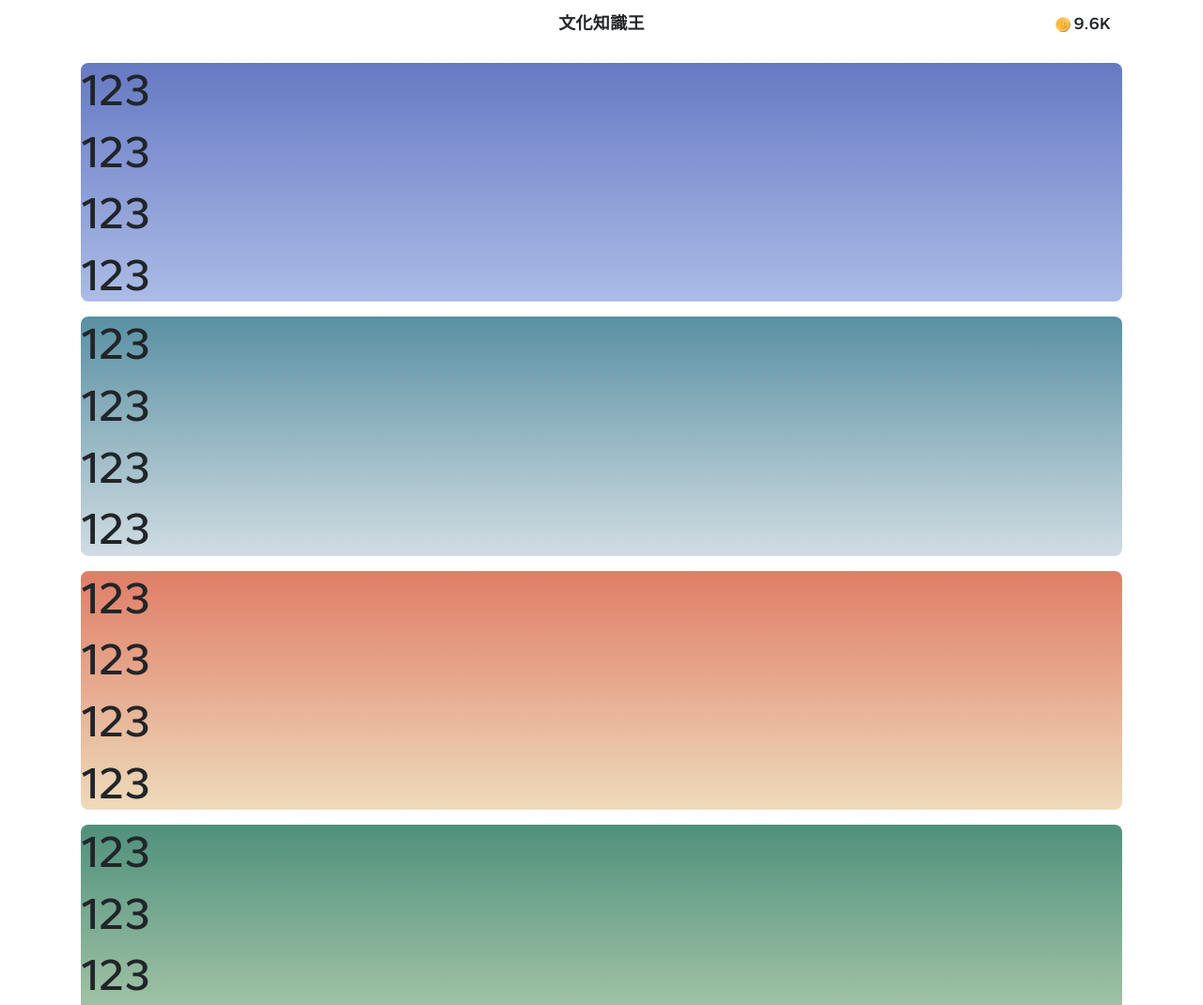
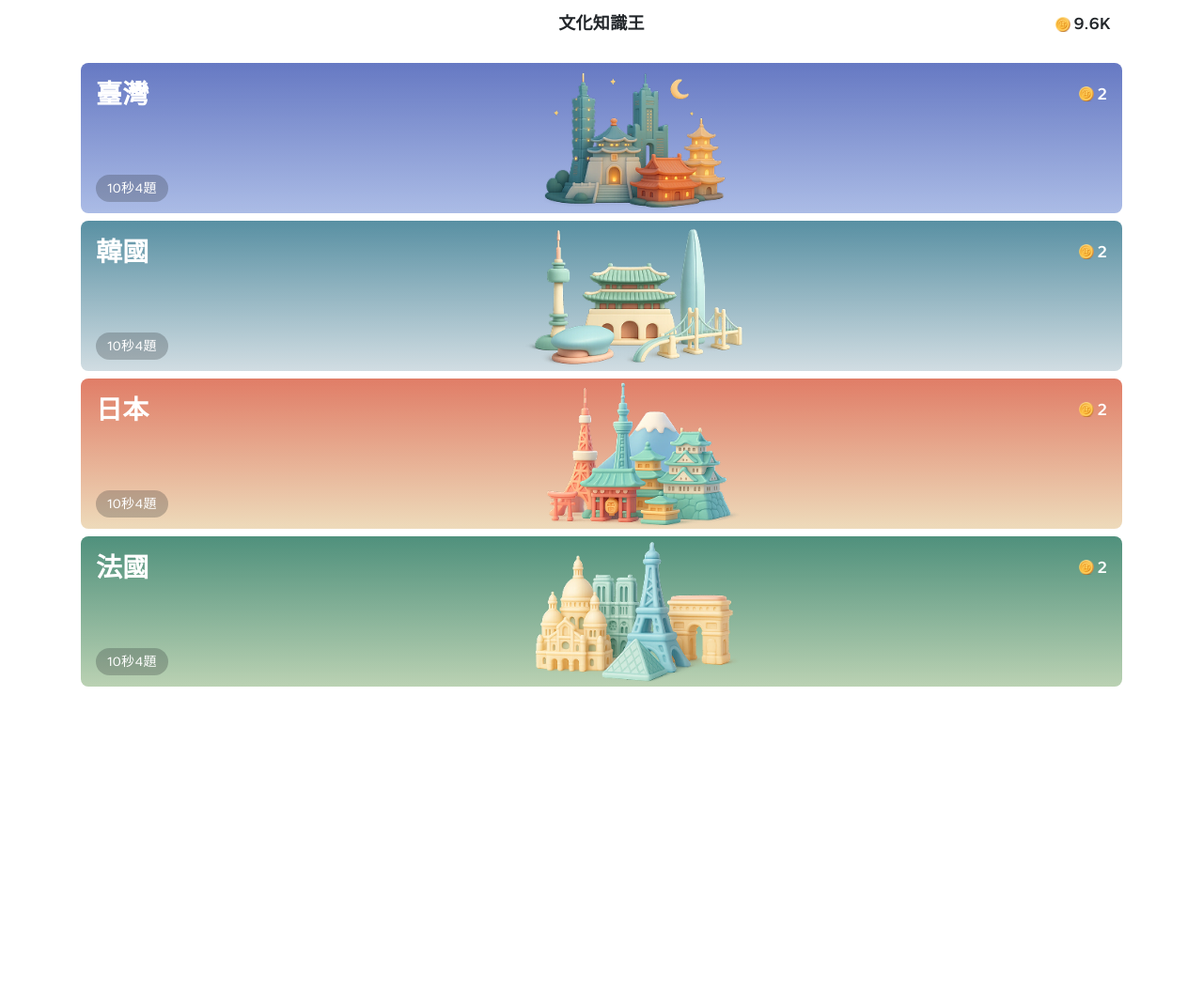
Before and after one commit to neo84716/garden, a website built with Vite: page pages/game.html in a window 1280 px wide. Shown: the top 1070 px of the page at 94% size. After the commit the page ends 800 px from the top, so only its background shows below. Built offline with nearby package versions, Linux system fonts and the light colour scheme.

Commit message:
20250831_charlie_選擇關卡頁面完成

```diff
--- a/assets/scss/pages/_game.scss
+++ b/assets/scss/pages/_game.scss
@@ -25,3 +25,25 @@
         linear-gradient(0deg, rgba(255, 255, 255, .3), rgba(255, 255, 255, .3)),
         linear-gradient(0deg, #9DBE92 0%, #046144 100%);
 }
+
+.game-card{
+    max-width: 100%;
+    min-height: 160px;
+
+    position: relative;
+
+    .game-img{
+        width: 240px;
+        height: 160px;
+
+        position: absolute;
+        left: calc(50% - 85px);
+        top: 0;
+    }
+
+    .game-tag{
+        position: absolute;
+        left: 16px;
+        bottom: 12px;
+    }
+}
--- a/pages/game.html
+++ b/pages/game.html
@@ -41,35 +41,74 @@
     <main class="container py-6">
         <div class="row gy-4">
             <div class="col-12">
-                <div class="bg-accent-800 rounded-3">
-                    <h1>123</h1>
-                    <h1>123</h1>
-                    <h1>123</h1>
-                    <h1>123</h1>
+                <div class="bg-accent-800 rounded-3 game-card">
+                    <div class="d-flex px-6 pt-5">
+                        <span class="fs-5 fw-bold text-white">臺灣</span>
+                        <div class="d-flex ms-auto align-items-center">
+                            <img src="../assets/images/mission/img_mission_coin.png" alt="coin" width="16px" class="align-center fs-9 me-2">
+                            <span class="fs-8 fw-semibold text-white">2</span>
+                        </div>
+                    </div>
+                    <div class="game-tag">
+                        <div class="rounded-5 bg-dark bg-opacity-25 fs-10 py-2 px-5">
+                            <span class="text-white">10秒4題</span>
+                        </div>
+                    </div>
+                    <img src="../assets/images/game/img_game_twn.png" alt="" class="game-img">
                 </div>
             </div>
             <div class="col-12">
-                <div class="bg-secondary-800 rounded-3">
-                    <h1>123</h1>
-                    <h1>123</h1>
-                    <h1>123</h1>
-                    <h1>123</h1>
+                <div class="bg-secondary-800 rounded-3 game-card">
+                    <div class="d-flex px-6 pt-5">
+                        <span class="fs-5 fw-bold text-white">韓國</span>
+                        <div class="d-flex ms-auto align-items-center">
+                            <img src="../assets/images/mission/img_mission_coin.png" alt="coin" width="16px"
+                                class="align-center fs-9 me-2">
+                            <span class="fs-8 fw-semibold text-white">2</span>
+                        </div>
+                    </div>
+                    <div class="game-tag">
+                        <div class="rounded-5 bg-dark bg-opacity-25 fs-10 py-2 px-5">
+                            <span class="text-white">10秒4題</span>
+                        </div>
+                    </div>
+                    <img src="../assets/images/game/img_game_kor.png" alt="" class="game-img">
                 </div>
             </div>
             <div class="col-12">
-                <div class="bg-japan-800 rounded-3">
-                    <h1>123</h1>
-                    <h1>123</h1>
-                    <h1>123</h1>
-                    <h1>123</h1>
+                <div class="bg-japan-800 rounded-3 game-card">
+                    <div class="d-flex px-6 pt-5">
+                        <span class="fs-5 fw-bold text-white">日本</span>
+                        <div class="d-flex ms-auto align-items-center">
+                            <img src="../assets/images/mission/img_mission_coin.png" alt="coin" width="16px"
+                                class="align-center fs-9 me-2">
+                            <span class="fs-8 fw-semibold text-white">2</span>
+                        </div>
+                    </div>
+                    <div class="game-tag">
+                        <div class="rounded-5 bg-dark bg-opacity-25 fs-10 py-2 px-5">
+                            <span class="text-white">10秒4題</span>
+                        </div>
+                    </div>
+                    <img src="../assets/images/game/img_game_jpn.png" alt="" class="game-img">
                 </div>
             </div>
             <div class="col-12">
-                <div class="bg-primary-800 rounded-3">
-                    <h1>123</h1>
-                    <h1>123</h1>
-                    <h1>123</h1>
-                    <h1>123</h1>
+                <div class="bg-primary-800 rounded-3 game-card">
+                    <div class="d-flex px-6 pt-5">
+                        <span class="fs-5 fw-bold text-white">法國</span>
+                        <div class="d-flex ms-auto align-items-center">
+                            <img src="../assets/images/mission/img_mission_coin.png" alt="coin" width="16px"
+                                class="align-center fs-9 me-2">
+                            <span class="fs-8 fw-semibold text-white">2</span>
+                        </div>
+                    </div>
+                    <div class="game-tag">
+                        <div class="rounded-5 bg-dark bg-opacity-25 fs-10 py-2 px-5">
+                            <span class="text-white">10秒4題</span>
+                        </div>
+                    </div>
+                    <img src="../assets/images/game/img_game_fra.png" alt="" class="game-img">
                 </div>
             </div>
         </div>
```
Also changed, not shown: pages/game_loding.html (added, +23 -0 lines).
